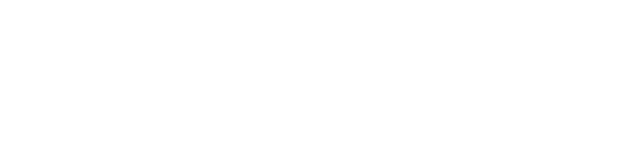
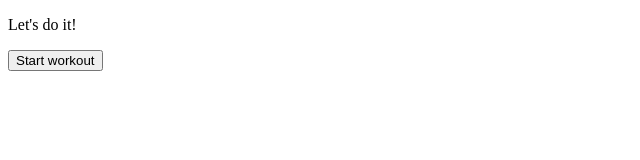
Before and after one commit to Marcin-L-Szczepanski/Workout-Journal, a plain HTML site: page index.html in a window 1280 px wide. Shown: the whole page, without its empty margins (0-640 px from the left). Drawn offline with Linux system fonts and the light colour scheme.

Commit message:
Add welcome page content

```diff
--- a/index.html
+++ b/index.html
@@ -10,7 +10,10 @@
 
 <body>
     <div class="container">
-        <div id="welcome-page" class="page"></div>
+        <div id="welcome-page" class="page">
+            <p>Let's do it!</p>
+            <button id="start-workout-btn">Start workout</button>
+        </div>
         <div id="workout-page" class="page"></div>
         <div id="exercise-page" class="page"></div>
     </div>
```
